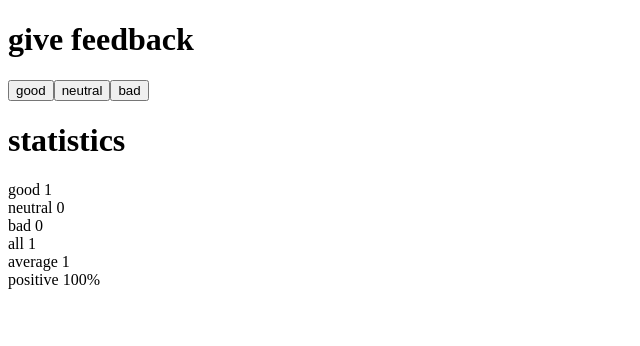
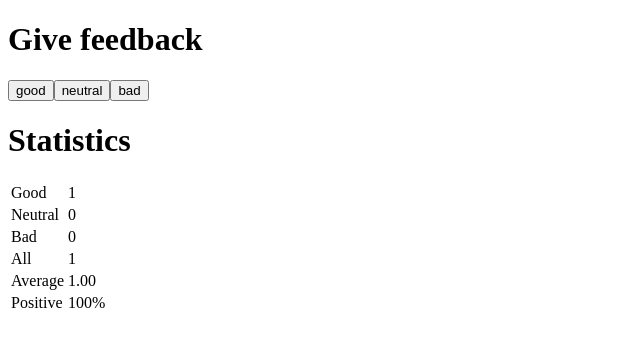
Before and after one commit to aukfil/fullstack-course, a React (Vite) app in the folder part1/unicafe/: page / in a window 1280 px wide. Both pictures are taken after a click on the button "good". Shown: the top 346 px of the page, without its empty margins (0-640 px from the left). Built offline with nearby package versions, Linux system fonts and the light colour scheme.

Commit message:
Add solution to 1.11

```diff
--- a/part1/unicafe/src/App.jsx
+++ b/part1/unicafe/src/App.jsx
@@ -28,27 +28,43 @@ const Statistics = (props) => {
   const good = props.states[0]
   const neutral = props.states[1]
   const bad = props.states[2]
-  const all = props.states[0] + props.states[1] + props.states[2]
-  const average = (props.states[0] - props.states[2]) / (props.states[0] + props.states[1] + props.states[2])
-  const positive = (props.states[0] / (props.states[0] + props.states[1] + props.states[2]))*100 + '%'
+  const all = good + neutral + bad
+  const average = (good - bad) / all
+  const positive = (good / all) * 100 + '%'
 
   if (all === 0) {
-    return (
-      <div>
-        No feedback given
-      </div>
-    )
+    return <div>No feedback given</div>
   }
 
   return (
-    <div>
-      <StatisticLine text = 'good' value = {good} />
-      <StatisticLine text = 'neutral' value = {neutral} />
-      <StatisticLine text = 'bad' value = {bad} />
-      <StatisticLine text = 'all' value = {all} />
-      <StatisticLine text = 'average' value = {average} />
-      <StatisticLine text = 'positive' value = {positive} />
-    </div>
+    <table>
+      <tbody>
+        <tr>
+          <td>Good</td>
+          <td>{good}</td>
+        </tr>
+        <tr>
+          <td>Neutral</td>
+          <td>{neutral}</td>
+        </tr>
+        <tr>
+          <td>Bad</td>
+          <td>{bad}</td>
+        </tr>
+        <tr>
+          <td>All</td>
+          <td>{all}</td>
+        </tr>
+        <tr>
+          <td>Average</td>
+          <td>{average.toFixed(2)}</td>
+        </tr>
+        <tr>
+          <td>Positive</td>
+          <td>{positive}</td>
+        </tr>
+      </tbody>
+    </table>
   )
 }
 
@@ -58,8 +74,8 @@ const App = () => {
   const [neutral, setNeutral] = useState(0)
   const [bad, setBad] = useState(0)
 
-  const title = 'give feedback'
-  const section = 'statistics'
+  const title = 'Give feedback'
+  const section = 'Statistics'
   const buttons = ['good', 'neutral', 'bad']
   const states = [good, neutral, bad]
   const setters = [setGood, setNeutral, setBad]
```
